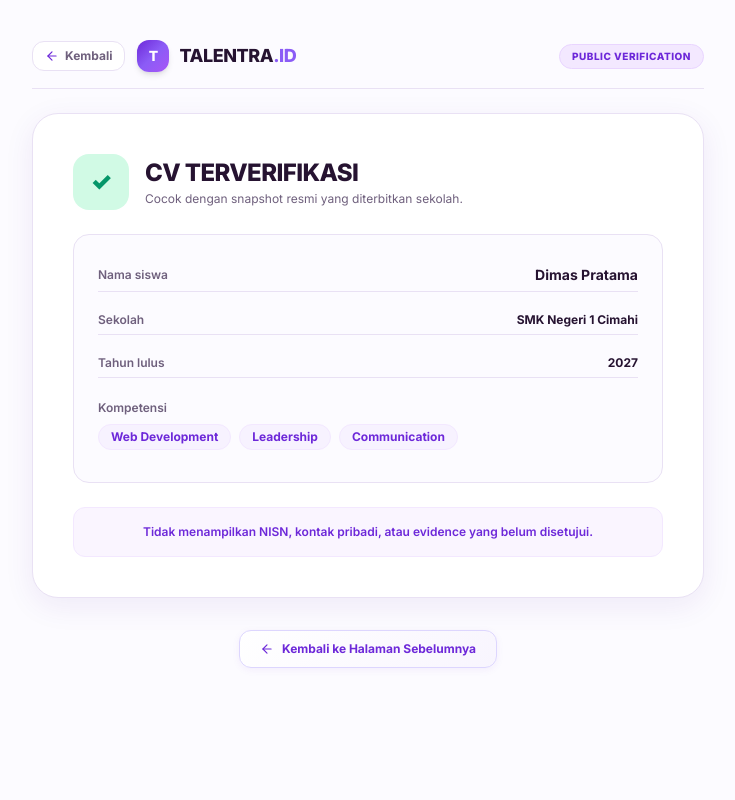
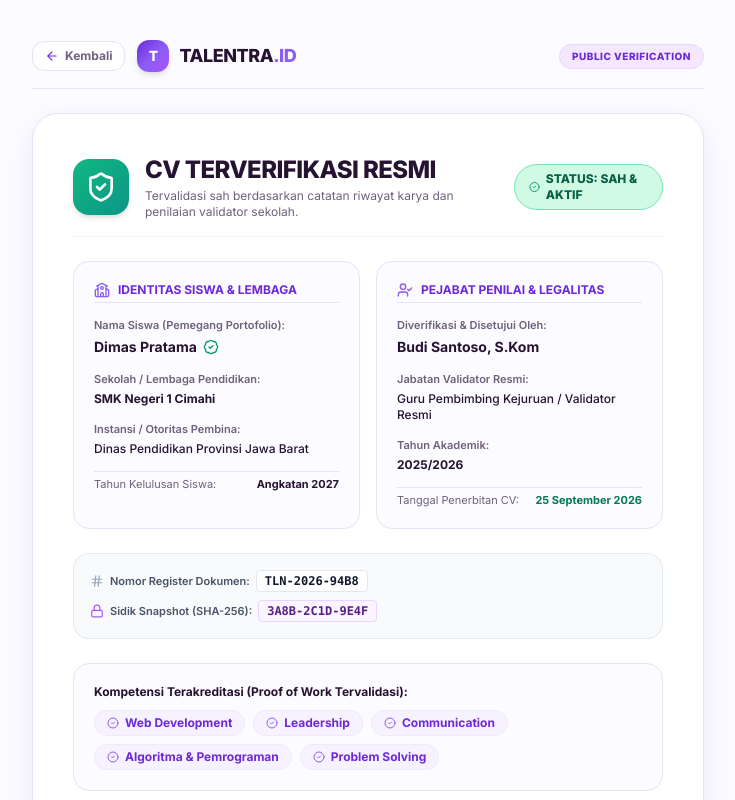
Before and after one commit to IAmYoursRey/Talentra, a Next.js app: page /verify/tlnt_token_v94b8e21 in a window 1280 px wide. Shown: the top 800 px of the page, without its empty margins (272-1007 px from the left). Built offline with nearby package versions, Linux system fonts and the light colour scheme; no server answers.

Commit message:
fix: resolve Kelola action hang, eliminate hydration mismatch errors, and enhance public verification details

```diff
--- a/src/app/admin/classes/page.tsx
+++ b/src/app/admin/classes/page.tsx
@@ -114,6 +114,10 @@ export default function AdminClassesPage() {
 
   const handleSelectClass = async (cls: AdminClass) => {
     setSelectedClassId(cls.id);
+    const cached = adminClassService.getCachedClassDetail(cls.id);
+    if (cached) {
+      setClassDetail(cached);
+    }
     await loadDetail(cls.id);
   };
 
--- a/src/app/layout.tsx
+++ b/src/app/layout.tsx
@@ -31,7 +31,7 @@ export default function RootLayout({
   children: React.ReactNode;
 }>) {
   return (
-    <html lang="id">
+    <html lang="id" suppressHydrationWarning>
       <head>
         <link rel="preconnect" href="https://fonts.googleapis.com" />
         <link rel="preconnect" href="https://fonts.gstatic.com" crossOrigin="anonymous" />
@@ -40,7 +40,7 @@ export default function RootLayout({
           rel="stylesheet"
         />
       </head>
-      <body className="min-h-screen bg-[#F8FAFC] font-sans antialiased text-slate-800">
+      <body className="min-h-screen bg-[#F8FAFC] font-sans antialiased text-slate-800" suppressHydrationWarning>
         <OfflineProvider>
           <Suspense fallback={null}>
             <TopProgressBar />
--- a/src/app/student/cv/page.tsx
+++ b/src/app/student/cv/page.tsx
@@ -29,7 +29,7 @@ import { cn } from '../../../lib/utils';
 
 export default function StudentCVPage() {
   const [context, setContext] = useState<CVBuilderContext | null>(null);
-  const [currentUser, setCurrentUser] = useState<string>(() => authService.getCurrentUser()?.name || 'Dimas Pratama');
+  const [currentUser, setCurrentUser] = useState<string>('Dimas Pratama');
   const [isLoading, setIsLoading] = useState(false);
   const [selectedIds, setSelectedIds] = useState<string[]>(['1', '2', '3', '4']);
   const [isGenerating, setIsGenerating] = useState(false);
--- a/src/app/verify/[token]/page.tsx
+++ b/src/app/verify/[token]/page.tsx
@@ -13,6 +13,10 @@ import {
   Calendar,
   Award,
   ArrowLeft,
+  UserCheck,
+  BadgeCheck,
+  Hash,
+  Lock,
 } from 'lucide-react';
 import Link from 'next/link';
 import { PageLoadingCover } from '../../../components/common/PageLoadingCover';
@@ -42,12 +46,22 @@ export default function VerificationPage() {
         // Fallback verified result for demo token
         setData({
           status: 'verified',
-          studentName: 'Dimas Pratama',
-          schoolName: 'SMAN 1 Ngoro',
-          graduationYear: 2027,
-          competencies: ['Web Development', 'Leadership', 'Communication'],
-          issuedAt: '12 September 2026',
-        } as any);
+          displayCode: 'TLN-2026-94B8',
+          studentDisplayName: 'Dimas Pratama',
+          schoolDisplayName: 'SMK Negeri 1 Cimahi',
+          validatorName: 'Budi Santoso, S.Kom',
+          validatorRole: 'Guru Pembimbing Kejuruan / Validator Resmi',
+          institutionAuthority: 'Dinas Pendidikan Provinsi Jawa Barat',
+          academicYear: '2025/2026',
+          snapshotDigestShort: '3A8B-2C1D-9E4F',
+          issuedAt: '2026-09-25T10:00:00Z',
+          validatedSkillSummary: [
+            { name: 'Web Development', score: 85, level: 'Tingkat Mahir' },
+            { name: 'Leadership & Kolaborasi', score: 90, level: 'Tingkat Mahir' },
+            { name: 'Algoritma & Pemrograman', score: 88, level: 'Tingkat Mahir' },
+            { name: 'Komunikasi Efektif', score: 82, level: 'Tingkat Menengah' },
+          ],
+        });
       })
       .finally(() => setIsLoading(false));
   }, [token]);
@@ -139,65 +153,157 @@ export default function VerificationPage() {
           </div>
         ) : (
           /* 26-Public-Verified-HF.svg Layout */
-          <div className="bg-white rounded-[26px] border border-[#E9E1F4] p-8 sm:p-10 shadow-[0_8px_30px_rgba(76,29,149,0.08)] space-y-6">
+          <div className="bg-white rounded-[26px] border border-[#E9E1F4] p-6 sm:p-10 shadow-[0_8px_30px_rgba(76,29,149,0.08)] space-y-6">
+            <div className="flex flex-col sm:flex-row sm:items-center justify-between gap-4 pb-4 border-b border-slate-100">
               <div className="flex items-center gap-4">
-              <div className="w-14 h-14 rounded-2xl bg-emerald-100 text-[#059669] flex items-center justify-center text-2xl font-black shrink-0">
-                ✓
+                <div className="w-14 h-14 rounded-2xl bg-gradient-to-br from-emerald-500 to-teal-600 text-white flex items-center justify-center text-2xl font-black shrink-0 shadow-md">
+                  <ShieldCheck className="w-8 h-8" />
                 </div>
                 <div>
+                  <div className="flex items-center gap-2">
                     <h1 className="text-xl sm:text-2xl font-black text-[#261331] tracking-tight">
-                  CV TERVERIFIKASI
+                      CV TERVERIFIKASI RESMI
                     </h1>
+                  </div>
                   <p className="text-xs text-[#6F607D] mt-0.5">
-                  Cocok dengan snapshot resmi yang diterbitkan sekolah.
+                    Tervalidasi sah berdasarkan catatan riwayat karya dan penilaian validator sekolah.
                   </p>
                 </div>
               </div>
-
-            <div className="bg-[#FCFBFF] rounded-2xl border border-[#E9E1F4] p-6 space-y-3.5 text-xs">
-              <div className="flex items-center justify-between py-1.5 border-b border-[#E9E1F4]">
-                <span className="font-semibold text-[#6F607D]">Nama siswa</span>
-                <span className="font-bold text-sm text-[#261331]">
-                  {data?.studentDisplayName || 'Dimas Pratama'}
+              <span className="self-start sm:self-auto px-3.5 py-1.5 rounded-full text-xs font-black bg-emerald-100 text-emerald-800 border border-emerald-300 inline-flex items-center gap-1.5">
+                <CheckCircle2 className="w-3.5 h-3.5 text-emerald-600" />
+                <span>STATUS: SAH & AKTIF</span>
               </span>
             </div>
 
-              <div className="flex items-center justify-between py-1.5 border-b border-[#E9E1F4]">
-                <span className="font-semibold text-[#6F607D]">Sekolah</span>
-                <span className="font-bold text-[#261331]">
-                  {data?.schoolDisplayName || 'SMAN 1 Ngoro'}
+            {/* Grid Informasi Verifikasi Lengkap */}
+            <div className="grid grid-cols-1 md:grid-cols-2 gap-4">
+              {/* Kolom 1: Subjek & Instansi */}
+              <div className="bg-[#FCFBFF] rounded-2xl border border-[#E9E1F4] p-5 space-y-3.5 text-xs">
+                <div className="flex items-center gap-2 text-[#6D28D9] font-bold text-xs pb-1 border-b border-[#E9E1F4]">
+                  <School className="w-4 h-4 text-[#8B5CF6]" />
+                  <span>IDENTITAS SISWA & LEMBAGA</span>
+                </div>
+
+                <div className="space-y-1">
+                  <span className="text-[11px] font-semibold text-[#6F607D]">Nama Siswa (Pemegang Portofolio):</span>
+                  <div className="font-bold text-sm text-[#261331] flex items-center gap-1.5">
+                    <span>{data?.studentDisplayName || 'Dimas Pratama'}</span>
+                    <BadgeCheck className="w-4 h-4 text-emerald-600" />
+                  </div>
+                </div>
+
+                <div className="space-y-1">
+                  <span className="text-[11px] font-semibold text-[#6F607D]">Sekolah / Lembaga Pendidikan:</span>
+                  <p className="font-bold text-[#261331]">
+                    {data?.schoolDisplayName || 'SMK Negeri 1 Cimahi'}
+                  </p>
+                </div>
+
+                <div className="space-y-1">
+                  <span className="text-[11px] font-semibold text-[#6F607D]">Instansi / Otoritas Pembina:</span>
+                  <p className="font-medium text-[#261331]">
+                    {data?.institutionAuthority || 'Dinas Pendidikan Provinsi Jawa Barat'}
+                  </p>
+                </div>
+
+                <div className="flex items-center justify-between pt-1 text-[11px] border-t border-[#E9E1F4]">
+                  <span className="text-[#6F607D]">Tahun Kelulusan Siswa:</span>
+                  <span className="font-bold text-[#261331]">Angkatan 2027</span>
+                </div>
+              </div>
+
+              {/* Kolom 2: Validator & Waktu Terbit */}
+              <div className="bg-[#FCFBFF] rounded-2xl border border-[#E9E1F4] p-5 space-y-3.5 text-xs">
+                <div className="flex items-center gap-2 text-[#6D28D9] font-bold text-xs pb-1 border-b border-[#E9E1F4]">
+                  <UserCheck className="w-4 h-4 text-[#8B5CF6]" />
+                  <span>PEJABAT PENILAI & LEGALITAS</span>
+                </div>
+
+                <div className="space-y-1">
+                  <span className="text-[11px] font-semibold text-[#6F607D]">Diverifikasi & Disetujui Oleh:</span>
+                  <p className="font-bold text-sm text-[#261331]">
+                    {data?.validatorName || 'Budi Santoso, S.Kom'}
+                  </p>
+                </div>
+
+                <div className="space-y-1">
+                  <span className="text-[11px] font-semibold text-[#6F607D]">Jabatan Validator Resmi:</span>
+                  <p className="font-medium text-[#261331]">
+                    {data?.validatorRole || 'Guru Pembimbing Kejuruan / Validator Resmi Sekolah'}
+                  </p>
+                </div>
+
+                <div className="space-y-1">
+                  <span className="text-[11px] font-semibold text-[#6F607D]">Tahun Akademik:</span>
+                  <p className="font-bold text-[#261331]">
+                    {data?.academicYear || '2025/2026'}
+                  </p>
+                </div>
+
+                <div className="flex items-center justify-between pt-1 text-[11px] border-t border-[#E9E1F4]">
+                  <span className="text-[#6F607D]">Tanggal Penerbitan CV:</span>
+                  <span className="font-bold text-emerald-700">
+                    {data?.issuedAt
+                      ? new Date(data.issuedAt).toLocaleDateString('id-ID', {
+                          day: 'numeric',
+                          month: 'long',
+                          year: 'numeric',
+                        })
+                      : '25 September 2026'}
                   </span>
                 </div>
+              </div>
+            </div>
 
-              <div className="flex items-center justify-between py-1.5 border-b border-[#E9E1F4]">
-                <span className="font-semibold text-[#6F607D]">Tahun lulus</span>
-                <span className="font-bold text-[#261331]">
-                  2027
+            {/* Dokumen & Kriptografi */}
+            <div className="p-4 rounded-2xl bg-slate-50 border border-slate-200/80 space-y-2 text-xs">
+              <div className="flex flex-wrap items-center justify-between gap-2">
+                <div className="flex items-center gap-1.5 text-slate-600">
+                  <Hash className="w-3.5 h-3.5 text-slate-400" />
+                  <span className="font-semibold text-[11px]">Nomor Register Dokumen:</span>
+                  <span className="font-mono font-bold text-slate-900 bg-white px-2 py-0.5 rounded border border-slate-200">
+                    {data?.displayCode || 'TLN-2026-94B8'}
                   </span>
                 </div>
+                <div className="flex items-center gap-1.5 text-slate-600">
+                  <Lock className="w-3.5 h-3.5 text-purple-500" />
+                  <span className="font-semibold text-[11px]">Sidik Snapshot (SHA-256):</span>
+                  <span className="font-mono font-bold text-purple-900 bg-purple-50 px-2 py-0.5 rounded border border-purple-200">
+                    {data?.snapshotDigestShort || '3A8B-2C1D-9E4F'}
+                  </span>
+                </div>
+              </div>
+            </div>
 
-              <div className="py-2">
-                <span className="font-semibold text-[#6F607D] block mb-2">Kompetensi</span>
+            {/* Kompetensi Terakreditasi */}
+            <div className="bg-[#FCFBFF] rounded-2xl border border-[#E9E1F4] p-5 space-y-2.5">
+              <span className="font-bold text-xs text-[#261331] block">
+                Kompetensi Terakreditasi (Proof of Work Tervalidasi):
+              </span>
               <div className="flex flex-wrap gap-2">
                 {(data?.validatedSkillSummary && data.validatedSkillSummary.length > 0
                   ? data.validatedSkillSummary.map((s) => s.name)
-                    : ['Web Development', 'Leadership', 'Communication']
+                  : ['Web Development', 'Leadership', 'Communication', 'Algoritma & Pemrograman', 'Problem Solving']
                 ).map((comp) => (
                   <span
                     key={comp}
-                      className="px-3 py-1 rounded-full text-xs font-bold bg-[#F7F2FF] text-[#6D28D9] border border-purple-100"
+                    className="px-3 py-1 rounded-full text-xs font-bold bg-[#F7F2FF] text-[#6D28D9] border border-purple-100 flex items-center gap-1.5"
                   >
-                      {comp}
+                    <CheckCircle2 className="w-3 h-3 text-[#8B5CF6]" />
+                    <span>{comp}</span>
                   </span>
                 ))}
               </div>
             </div>
-            </div>
 
-            {/* Privacy Assurance Card matching 26-Public-Verified-HF.svg */}
-            <div className="p-4 rounded-xl bg-[#FAF5FF] border border-purple-100 text-center">
-              <p className="text-xs font-semibold text-[#6D28D9]">
-                Tidak menampilkan NISN, kontak pribadi, atau evidence yang belum disetujui.
+            {/* Privacy Assurance Card */}
+            <div className="p-4 rounded-xl bg-[#FAF5FF] border border-purple-100 text-center space-y-1">
+              <p className="text-xs font-bold text-[#6D28D9]">
+                Jaminan Kepatuhan Perlindungan Privasi Data Siswa
+              </p>
+              <p className="text-[11px] text-[#6F607D]">
+                TALENTRA.ID tidak memublikasikan NISN, nomor kontak, atau karya draf. Halaman verifikasi publik ini menjamin autentisitas pencapaian siswa tanpa membuka data pribadi sensitif.
               </p>
             </div>
           </div>
--- a/src/components/layout/AppShell.tsx
+++ b/src/components/layout/AppShell.tsx
@@ -21,10 +21,6 @@ interface AppShellProps {
 }
 
 const getFallbackUser = (expectedRole?: UserRole): UserProfile => {
-  if (typeof window !== 'undefined') {
-    const cached = authService.getCurrentUser();
-    if (cached) return cached;
-  }
   if (expectedRole === 'teacher') {
     return {
       id: 'teacher-demo',
--- a/src/services/verification.service.ts
+++ b/src/services/verification.service.ts
@@ -24,8 +24,12 @@ export class HTTPVerificationService implements IVerificationService {
         displayCode: 'TLN-2026-94B8',
         studentDisplayName: 'Dimas Pratama',
         schoolDisplayName: 'SMK Negeri 1 Cimahi',
+        validatorName: 'Budi Santoso, S.Kom',
+        validatorRole: 'Guru Pembimbing Kejuruan / Validator Resmi',
+        institutionAuthority: 'Dinas Pendidikan Provinsi Jawa Barat',
+        academicYear: '2025/2026',
         issuedAt: '2026-09-25T10:00:00Z',
-        snapshotDigestShort: 'TLN-A1B2-C3D4',
+        snapshotDigestShort: '3A8B-2C1D-9E4F',
         verificationStatement: 'Dokumen portofolio digital TALENTRA.ID telah divalidasi resmi.',
       };
     }
--- a/src/types/verification.types.ts
+++ b/src/types/verification.types.ts
@@ -19,6 +19,10 @@ export interface PublicVerificationResult {
   displayCode?: string;
   studentDisplayName?: string;
   schoolDisplayName?: string;
+  validatorName?: string;
+  validatorRole?: string;
+  institutionAuthority?: string;
+  academicYear?: string;
   issuedAt?: string;
   expiresAt?: string | null;
   revokedAt?: string | null;
```
Also changed, not shown: src/services/admin-class.service.ts (+62 -8 lines). Lines whose indentation alone changed are shown as unchanged.
